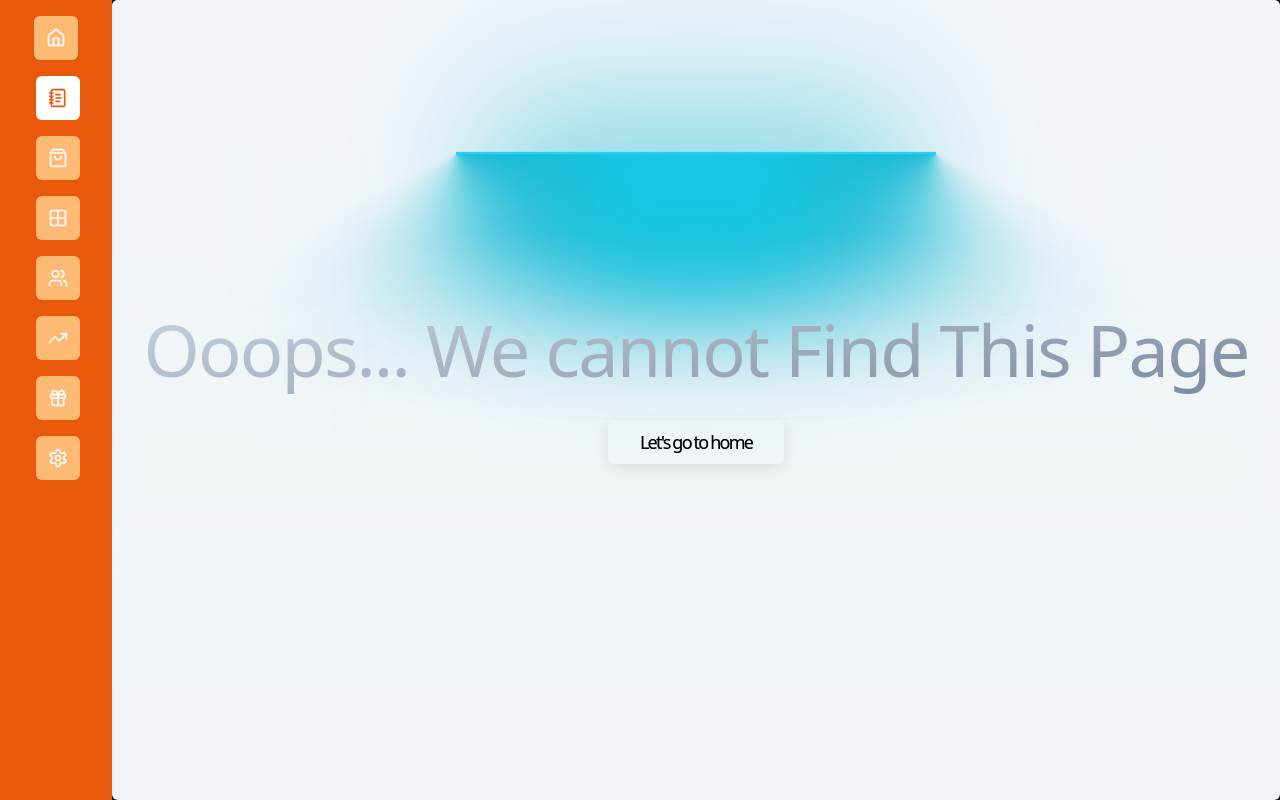
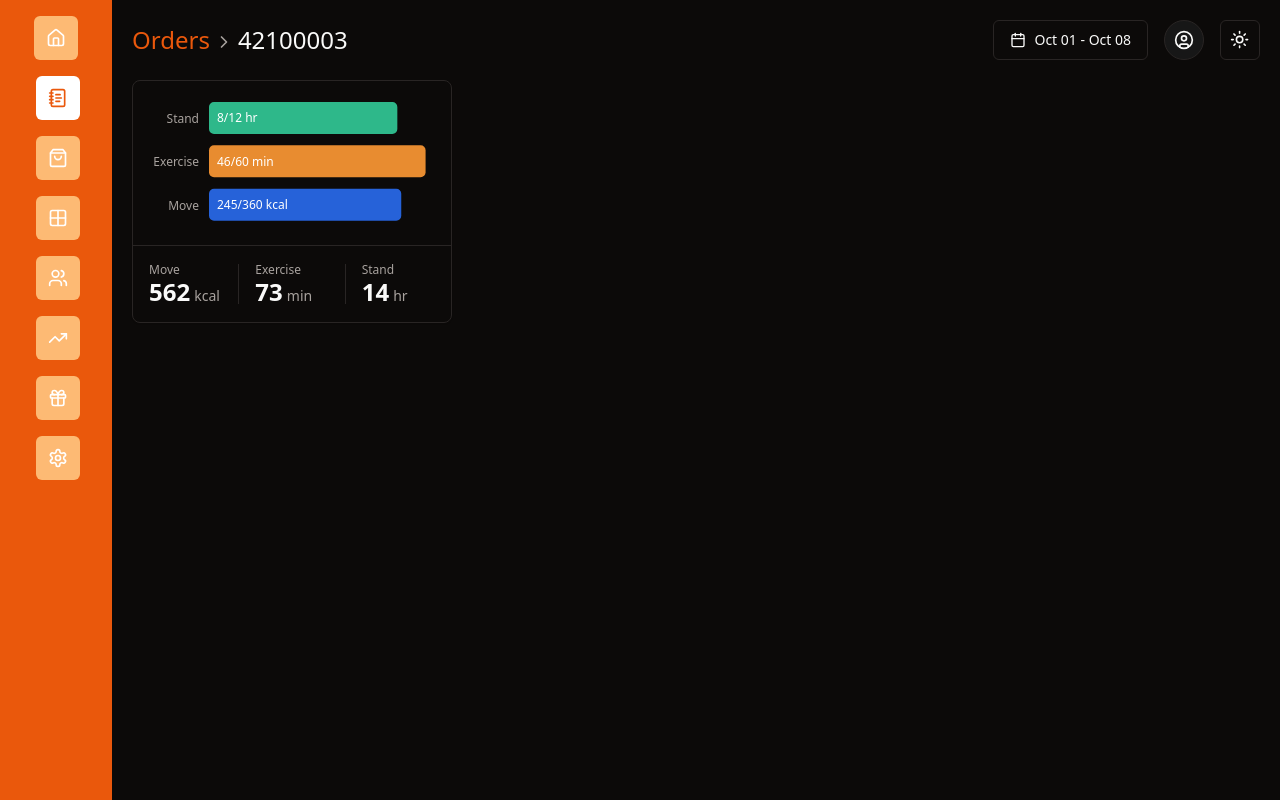
Before and after one commit to AlyaaRushdy/ecommerce-dashboard-react, a React (Vite) app: page /orders/42100003 in a window 1280 px wide. Built offline with nearby package versions, Linux system fonts and the light colour scheme.

Commit message:
order datails

```diff
--- a/src/App.jsx
+++ b/src/App.jsx
@@ -12,6 +12,7 @@ import CustomerDetails from "./pages/CustomerDetails";
 import ErrorPage from "./pages/ErrorPage";
 import SingleProduct from "./pages/SingleProduct";
 import AddCategory from "./pages/AddCategory";
+import OrderDetails from "./pages/OrderDetails";
 
 function App() {
   return (
@@ -25,6 +26,7 @@ function App() {
           <Route path="/categories" element={<Categories />} />
           <Route path="/categories/create" element={<AddCategory />} />
           <Route path="/orders" element={<Orders />} />
+          <Route path="/orders/:id" element={<OrderDetails />} />
           <Route path="/customers" element={<Customers />} />
           <Route path="/customers/:customerId" element={<CustomerDetails />} />
           <Route path="/reports" element={<Reports />} />
--- /dev/null
+++ b/src/pages/OrderDetails.jsx
@@ -0,0 +1,126 @@
+import { Bar, BarChart, LabelList, XAxis, YAxis } from "recharts";
+import { Card, CardContent, CardFooter } from "@/components/ui/card";
+import { ChartContainer } from "@/components/ui/chart";
+import { Separator } from "@/components/ui/separator";
+import Header from "@/components/shared/Header";
+import { useParams } from "react-router-dom";
+
+function OrderDetails() {
+  const { id } = useParams();
+  return (
+    <>
+      <div className="p-5">
+        <Header currentPage={id} prevPage={"Orders"} prevPageLink={"/orders"} />
+        <div className="py-4">
+          <Card className="max-w-xs">
+            <CardContent className="flex gap-4 p-4 pb-2">
+              <ChartContainer
+                config={{
+                  move: {
+                    label: "Move",
+                    color: "hsl(var(--chart-1))",
+                  },
+                  stand: {
+                    label: "Stand",
+                    color: "hsl(var(--chart-2))",
+                  },
+                  exercise: {
+                    label: "Exercise",
+                    color: "hsl(var(--chart-3))",
+                  },
+                }}
+                className="h-[140px] w-full"
+              >
+                <BarChart
+                  margin={{
+                    left: 0,
+                    right: 0,
+                    top: 0,
+                    bottom: 10,
+                  }}
+                  data={[
+                    {
+                      activity: "stand",
+                      value: (8 / 12) * 100,
+                      label: "8/12 hr",
+                      fill: "var(--color-stand)",
+                    },
+                    {
+                      activity: "exercise",
+                      value: (46 / 60) * 100,
+                      label: "46/60 min",
+                      fill: "var(--color-exercise)",
+                    },
+                    {
+                      activity: "move",
+                      value: (245 / 360) * 100,
+                      label: "245/360 kcal",
+                      fill: "var(--color-move)",
+                    },
+                  ]}
+                  layout="vertical"
+                  barSize={32}
+                  barGap={2}
+                >
+                  <XAxis type="number" dataKey="value" hide />
+                  <YAxis
+                    dataKey="activity"
+                    type="category"
+                    tickLine={false}
+                    tickMargin={4}
+                    axisLine={false}
+                    className="capitalize"
+                  />
+                  <Bar dataKey="value" radius={5}>
+                    <LabelList
+                      position="insideLeft"
+                      dataKey="label"
+                      fill="white"
+                      offset={8}
+                      fontSize={12}
+                    />
+                  </Bar>
+                </BarChart>
+              </ChartContainer>
+            </CardContent>
+            <CardFooter className="flex flex-row border-t p-4">
+              <div className="flex w-full items-center gap-2">
+                <div className="grid flex-1 auto-rows-min gap-0.5">
+                  <div className="text-xs text-muted-foreground">Move</div>
+                  <div className="flex items-baseline gap-1 text-2xl font-bold tabular-nums leading-none">
+                    562
+                    <span className="text-sm font-normal text-muted-foreground">
+                      kcal
+                    </span>
+                  </div>
+                </div>
+                <Separator orientation="vertical" className="mx-2 h-10 w-px" />
+                <div className="grid flex-1 auto-rows-min gap-0.5">
+                  <div className="text-xs text-muted-foreground">Exercise</div>
+                  <div className="flex items-baseline gap-1 text-2xl font-bold tabular-nums leading-none">
+                    73
+                    <span className="text-sm font-normal text-muted-foreground">
+                      min
+                    </span>
+                  </div>
+                </div>
+                <Separator orientation="vertical" className="mx-2 h-10 w-px" />
+                <div className="grid flex-1 auto-rows-min gap-0.5">
+                  <div className="text-xs text-muted-foreground">Stand</div>
+                  <div className="flex items-baseline gap-1 text-2xl font-bold tabular-nums leading-none">
+                    14
+                    <span className="text-sm font-normal text-muted-foreground">
+                      hr
+                    </span>
+                  </div>
+                </div>
+              </div>
+            </CardFooter>
+          </Card>
+        </div>
+      </div>
+    </>
+  );
+}
+
+export default OrderDetails;
```
Lines whose indentation alone changed are shown as unchanged.
